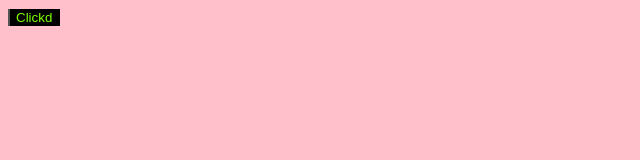
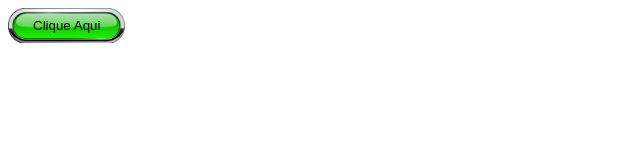
Before and after one commit to Lexlenn/Site, a plain HTML site: page index.html in a window 1280 px wide. Shown: the whole page, without its empty margins (0-640 px from the left). Drawn offline with Linux system fonts and the light colour scheme.

Commit message:
atualization1

```diff
--- /dev/null
+++ b/StyleSheet1.css
@@ -0,0 +1,10 @@
+body
+{
+}
+button {
+    background-image: url('img/buttons_PNG44.png');
+    border: none;
+    background-size: cover;
+    padding: 10px 25px;
+    background-color: transparent;
+}
--- a/index.html
+++ b/index.html
@@ -4,32 +4,13 @@
 <head>
     <meta charset="utf-8" />
     <title></title>
+    <link rel="stylesheet" href="StyleSheet1.css" />
+</head>
 
-</head>
+
 <body>
 
 
-    <style>
-        body {
-
-            background-color: pink;        }
-
-        button {
-            color:chartreuse;
-            background-color:black;
-            border-block:5px;
-        }
-
-    </style>
-    <script>
-
-        function dc() {
-
-            document.body.style.backgroundColor = 'blue';
-        }
-    </script>
-    <button onclick="dc()">Clickd</button>
-
+    <button >Clique Aqui</button>
 </body>
-
 </html>
```
Also changed, not shown: img/buttons_PNG44.png (added).
